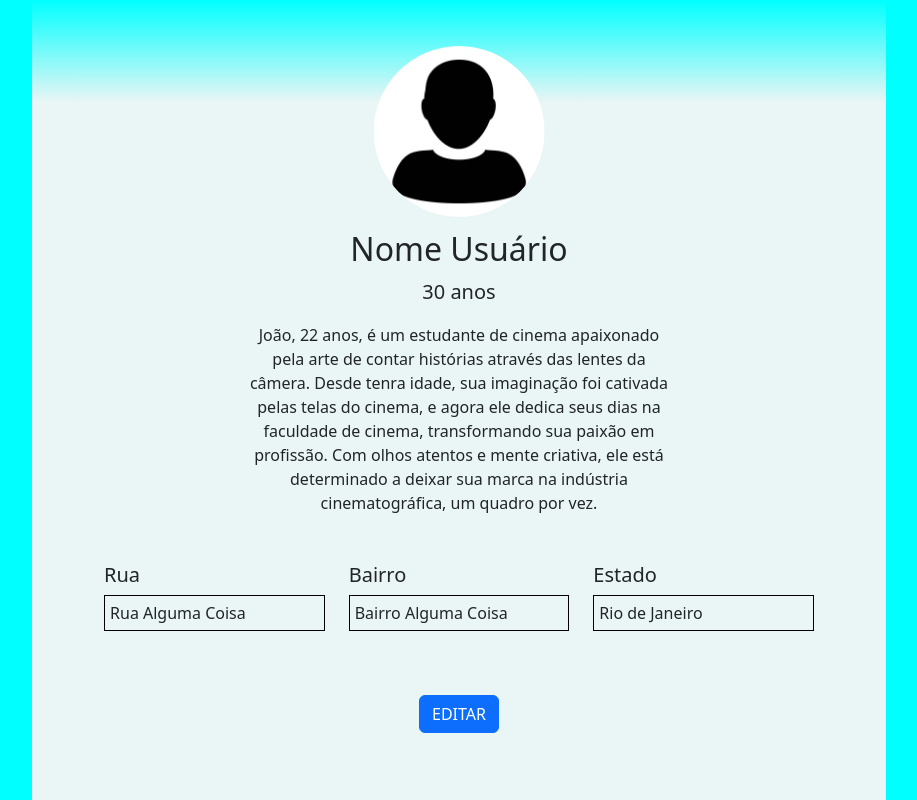
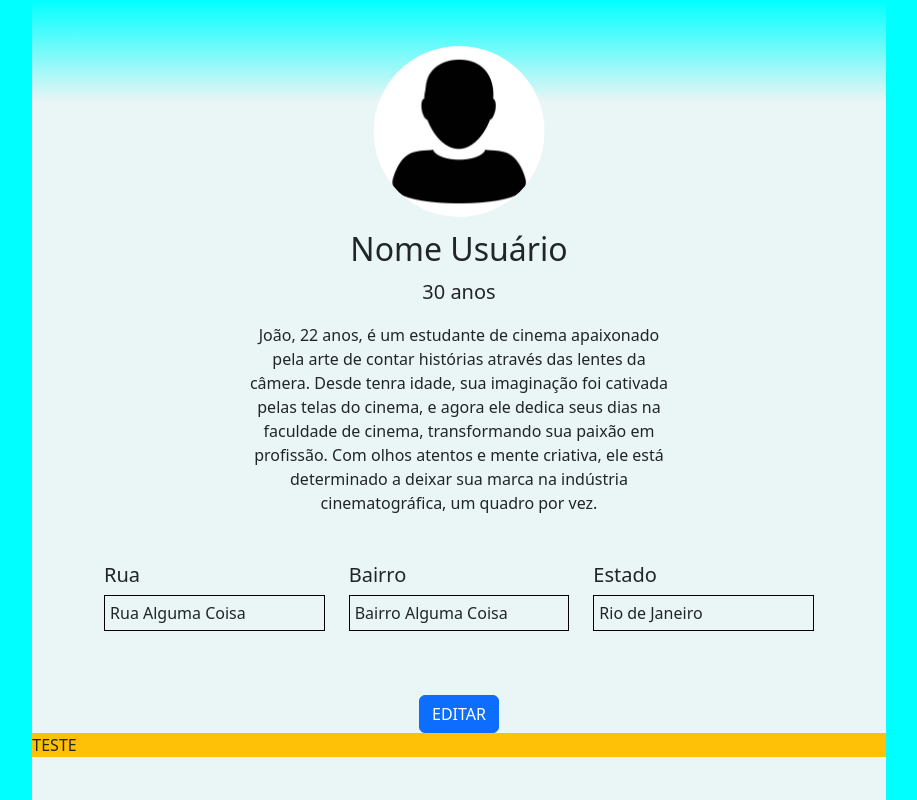
Before and after one commit to briotza/exercicio-sync360, a React (Create React App) app: page / in a window 1280 px wide. Both pictures are taken after a click on the button "EDITAR". Shown: the whole page, without its empty margins (181-1098 px from the left). Built offline with nearby package versions, Linux system fonts and the light colour scheme.

Commit message:
feat: botão de editar funcionando

```diff
--- a/src/App.js
+++ b/src/App.js
@@ -7,6 +7,7 @@ import React, { useState } from 'react';
 
 function App() {
   const [user] = useState({});
+  const [editMode, setEditMode] = useState(false);
   const profileData = {
     name: "Nome",
     age: 1,
@@ -14,7 +15,7 @@ function App() {
   };
 
   const toggleEditMode = () => {
-
+    setEditMode(!editMode);
   };
 
   return (
@@ -28,6 +29,7 @@ function App() {
       {/*Perfil*/}
       <div className="col-md-8 profile-container">
         <Profile profile={profileData} toggleEditMode={toggleEditMode}/>
+        {editMode && <EditProfile />}
 
       </div>
 
--- a/src/EditProfile.js
+++ b/src/EditProfile.js
@@ -3,8 +3,8 @@ import './App.css';
 
 function EditProfile({ edit }) {
     return (
-        <div>
-
+        <div className='col-md-12 bg-warning'>
+            <p>TESTE</p>
         </div>
     )
 }
```
